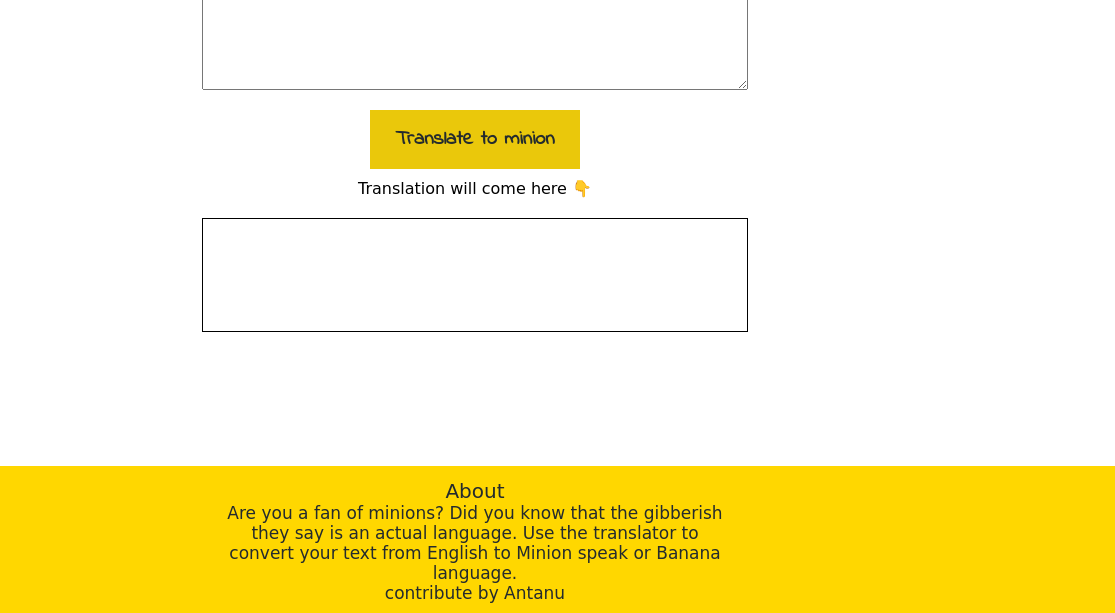
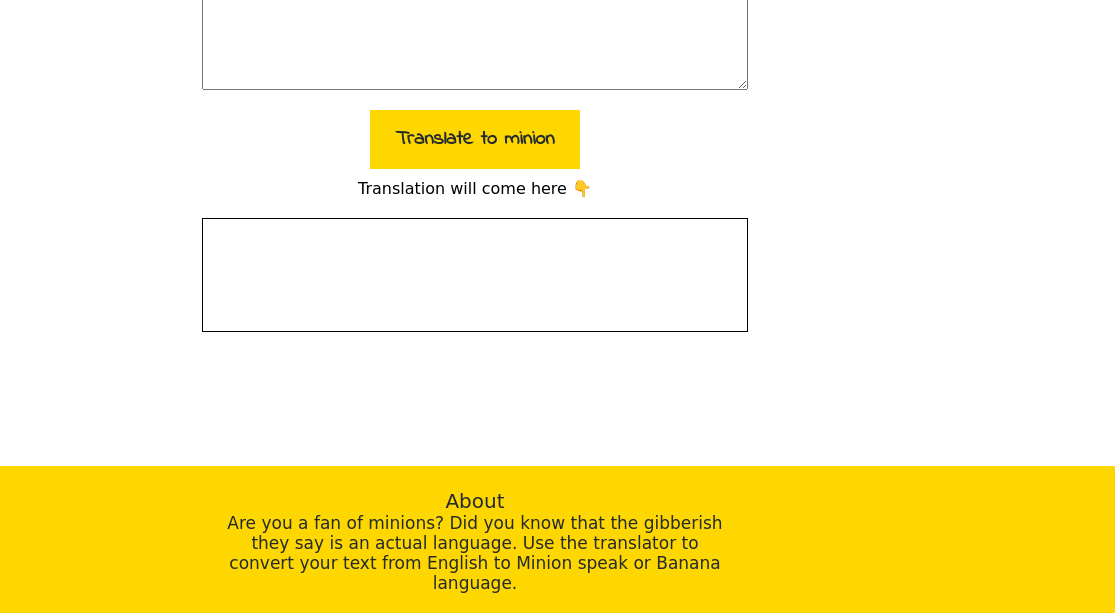
Before and after one commit to RavindraP04/Js-API-call, a plain HTML site: page index.html in a window 1280 px wide. Shown: the part 184-797 px from the top of the page, 165-1280 px from the left. Drawn offline with Linux system fonts and the light colour scheme; a web font is replaced by a local one.

Commit message:
Revert "first commit"

```diff
--- a/index.html
+++ b/index.html
@@ -53,7 +53,7 @@
             font-family: 'Indie flower';
             font-size: 20px;
             font-weight: 700;
-            background-color: rgb(234, 200, 11);
+            background-color: gold;
             border: gold;
             color: #242B2E;
             padding: 15px 25px 15px 25px;
@@ -115,7 +115,6 @@
    <div class="footer">
         <p>About</p>
         <p>Are you a fan of minions? Did you know that the gibberish they say is an actual language. Use the translator to convert your text from English to Minion speak or Banana language.</p>
-        <p>contribute by Antanu</p>
    </div>
 </body>
 <script src="./app.js" type="text/javascript"></script>
```
